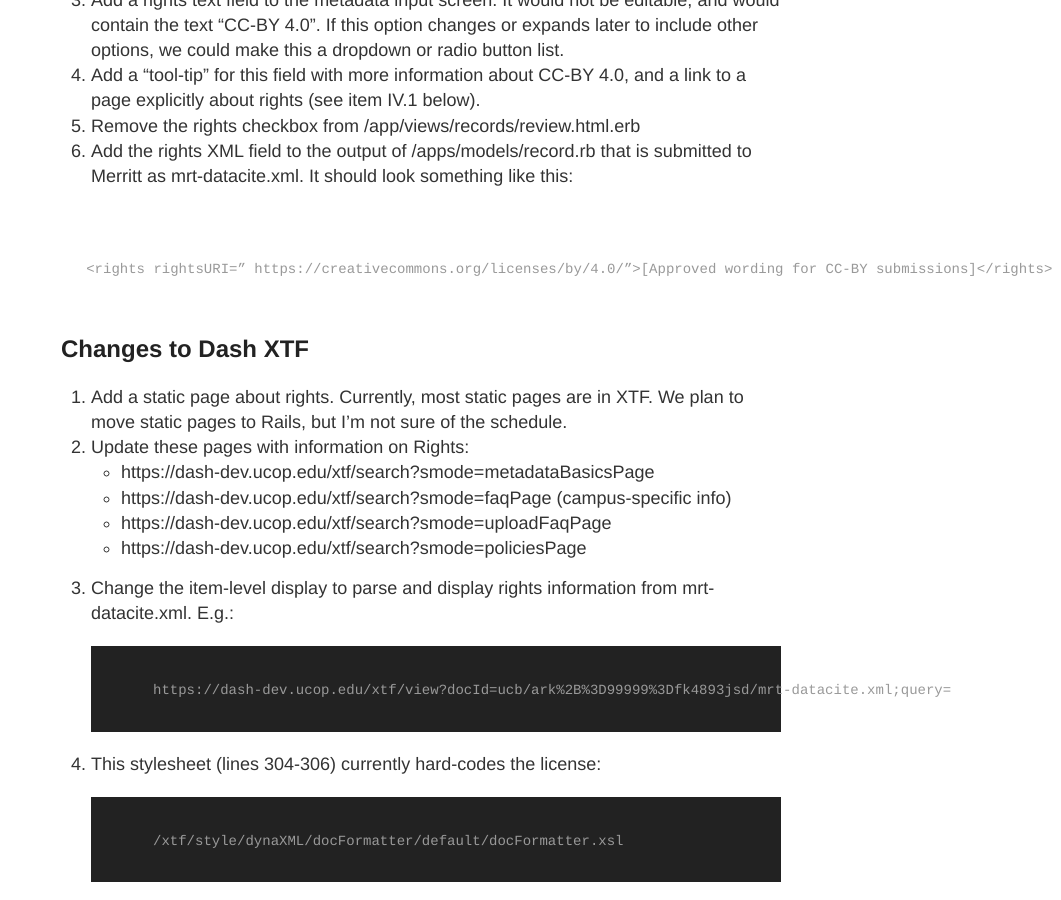
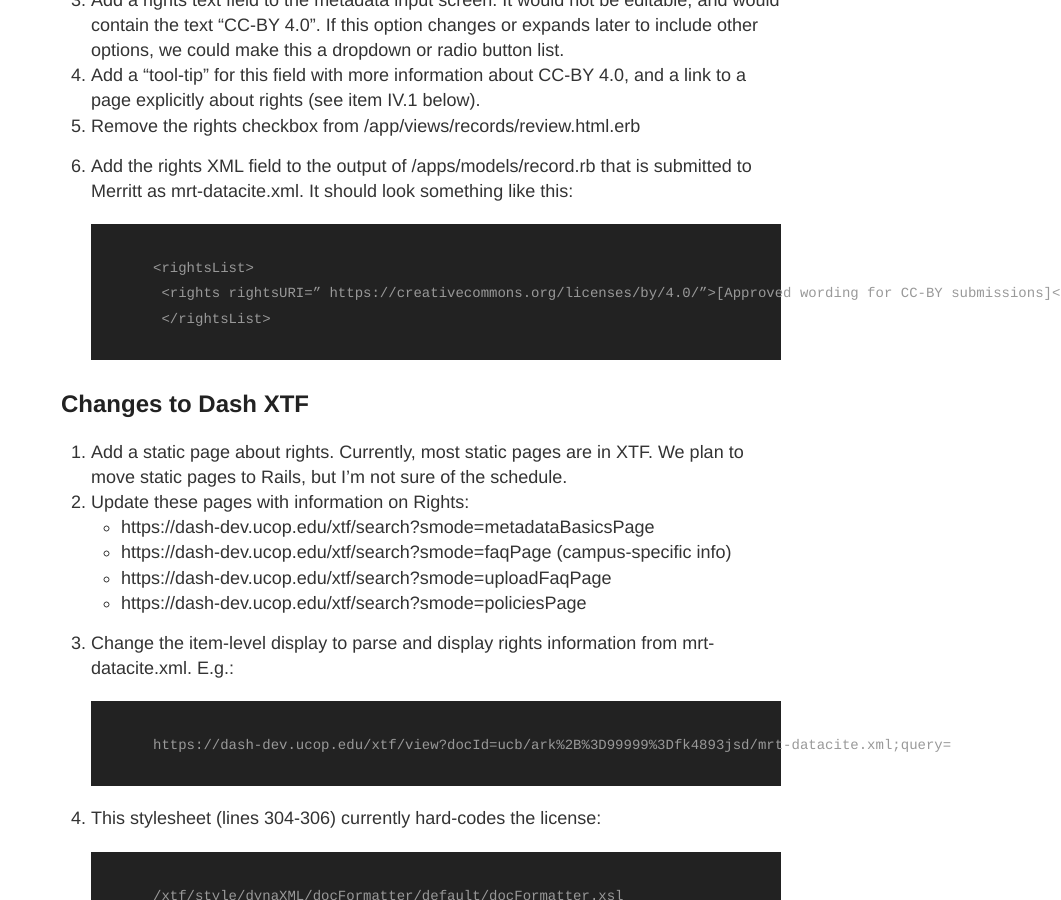
Before and after one commit to CDLUC3/dash, a Jekyll site: the page built from Rights-Ownership-Licenses.md, in a window 1280 px wide and 900 px high, scrolled down 1103 px. Shown: the whole window, without its empty margins (219-1280 px from the left). Built offline with Jekyll 4.4.1, drawn with Linux system fonts in a browser that asks for light colours.

Commit message:
Update Rights-Ownership-Licenses.md

`````diff
--- a/Rights-Ownership-Licenses.md
+++ b/Rights-Ownership-Licenses.md
@@ -28,11 +28,11 @@
 1. Remove the rights checkbox from /app/views/records/review.html.erb
 1. Add the rights XML field to the output of /apps/models/record.rb that is submitted to Merritt as mrt-datacite.xml. It should look something like this:
 
-<pre><code>
-   <rightsList>
-   <rights rightsURI=” https://creativecommons.org/licenses/by/4.0/”>[Approved wording for CC-BY submissions]</rights>
-   </rightsList>
-</code></pre>
+    ````
+        <rightsList>
+         <rights rightsURI=” https://creativecommons.org/licenses/by/4.0/”>[Approved wording for CC-BY submissions]</rights>
+         </rightsList>
+    ````
 
 ## Changes to Dash XTF
 1. Add a static page about rights. Currently, most static pages are in XTF. We plan to move static pages to Rails, but I’m not sure of the schedule.
`````
